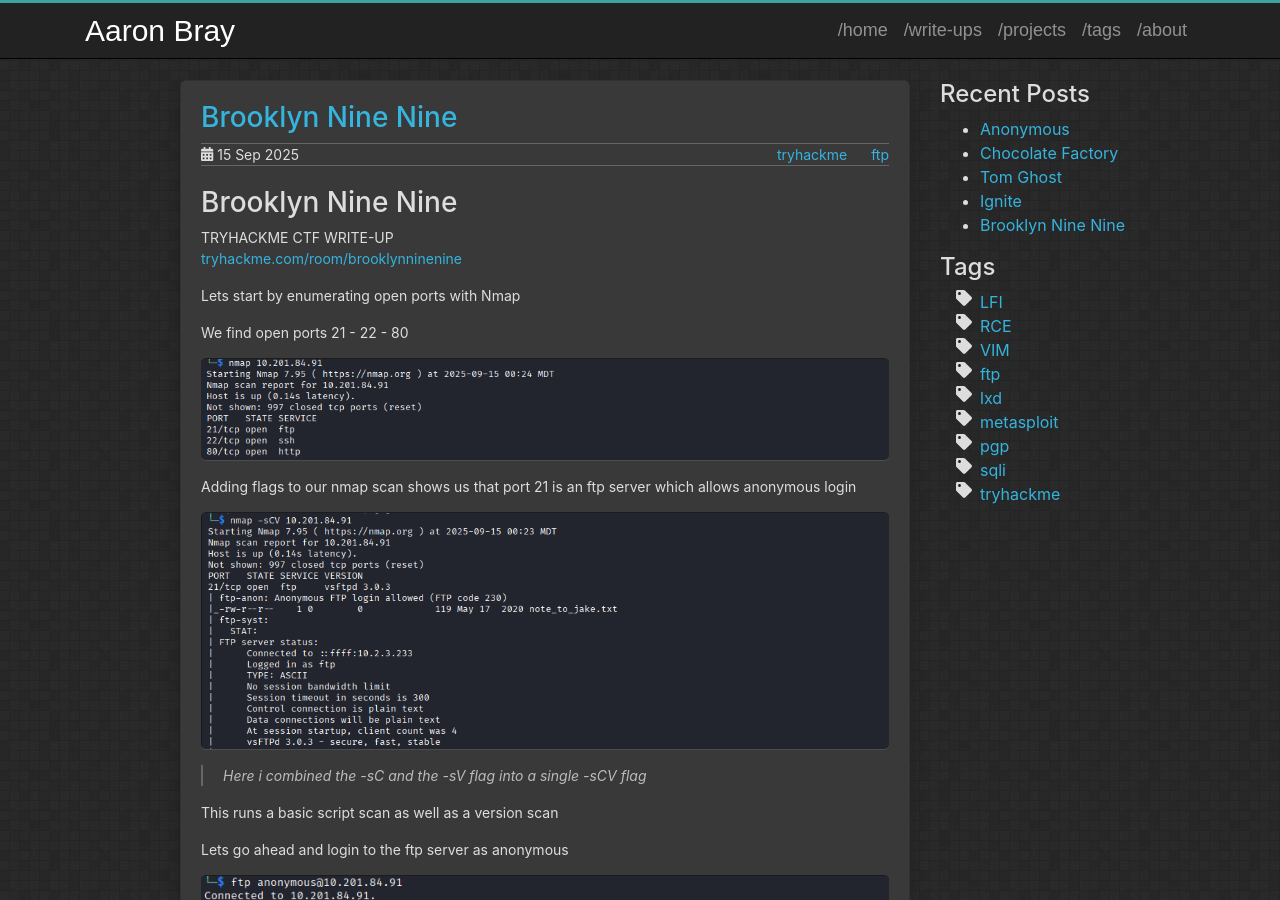
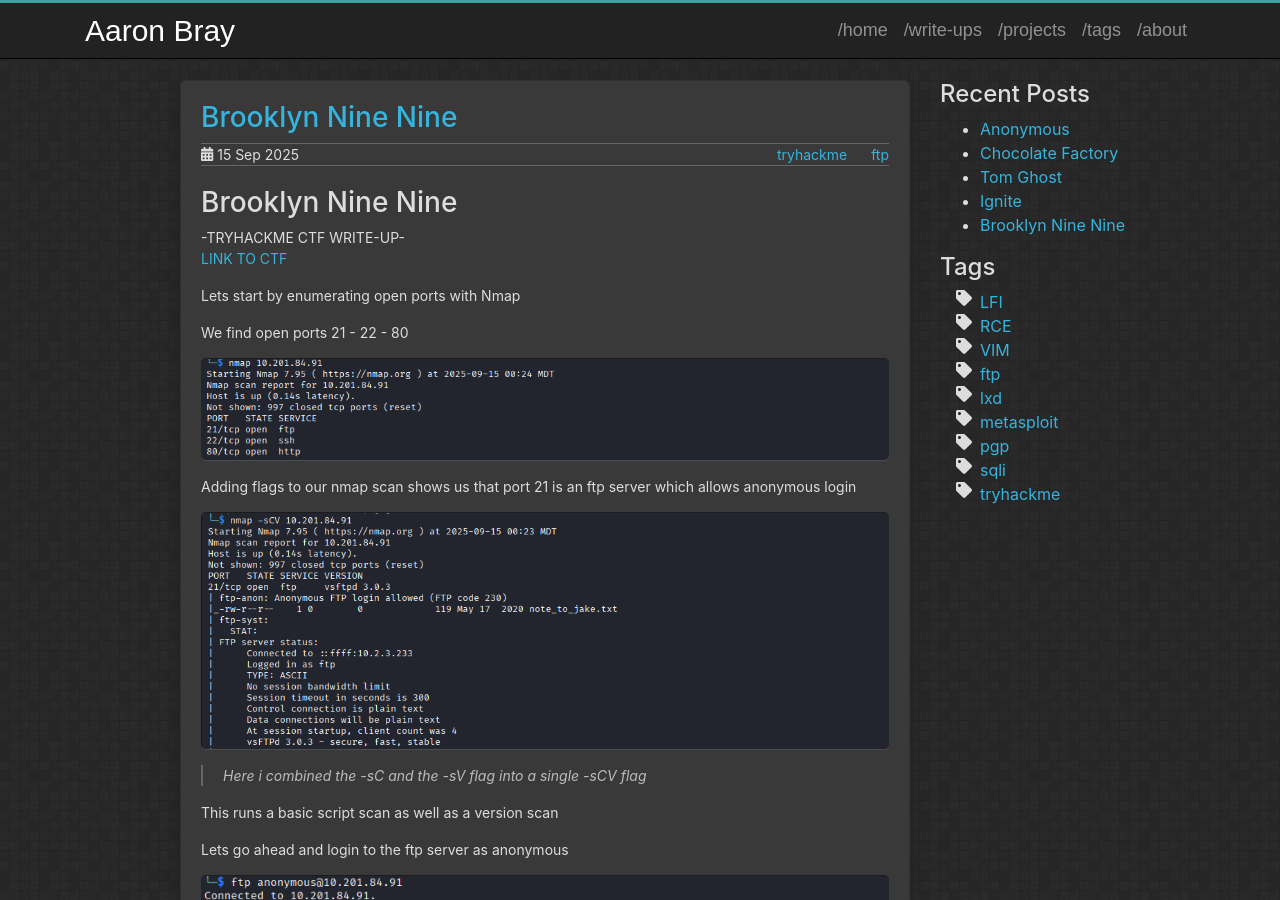
Before and after one commit to AaronBray/AaronBray.github.io, a Jekyll site: the page built from _posts/2025-09-15-Brooklyn_9_9.md, in a window 1280 px wide and 900 px high. Built offline with Jekyll 4.4.1, drawn with Linux system fonts in a browser that asks for light colours.

Commit message:
Update 2025-09-15-Brooklyn_9_9.md

```diff
--- a/_posts/2025-09-15-Brooklyn_9_9.md
+++ b/_posts/2025-09-15-Brooklyn_9_9.md
@@ -8,8 +8,8 @@
 ---
 
 # Brooklyn Nine Nine
-TRYHACKME CTF WRITE-UP
-[tryhackme.com/room/brooklynninenine](https://tryhackme.com/room/brooklynninenine)
+-TRYHACKME CTF WRITE-UP-
+[LINK TO CTF](https://tryhackme.com/room/brooklynninenine)
 
 
 
```
